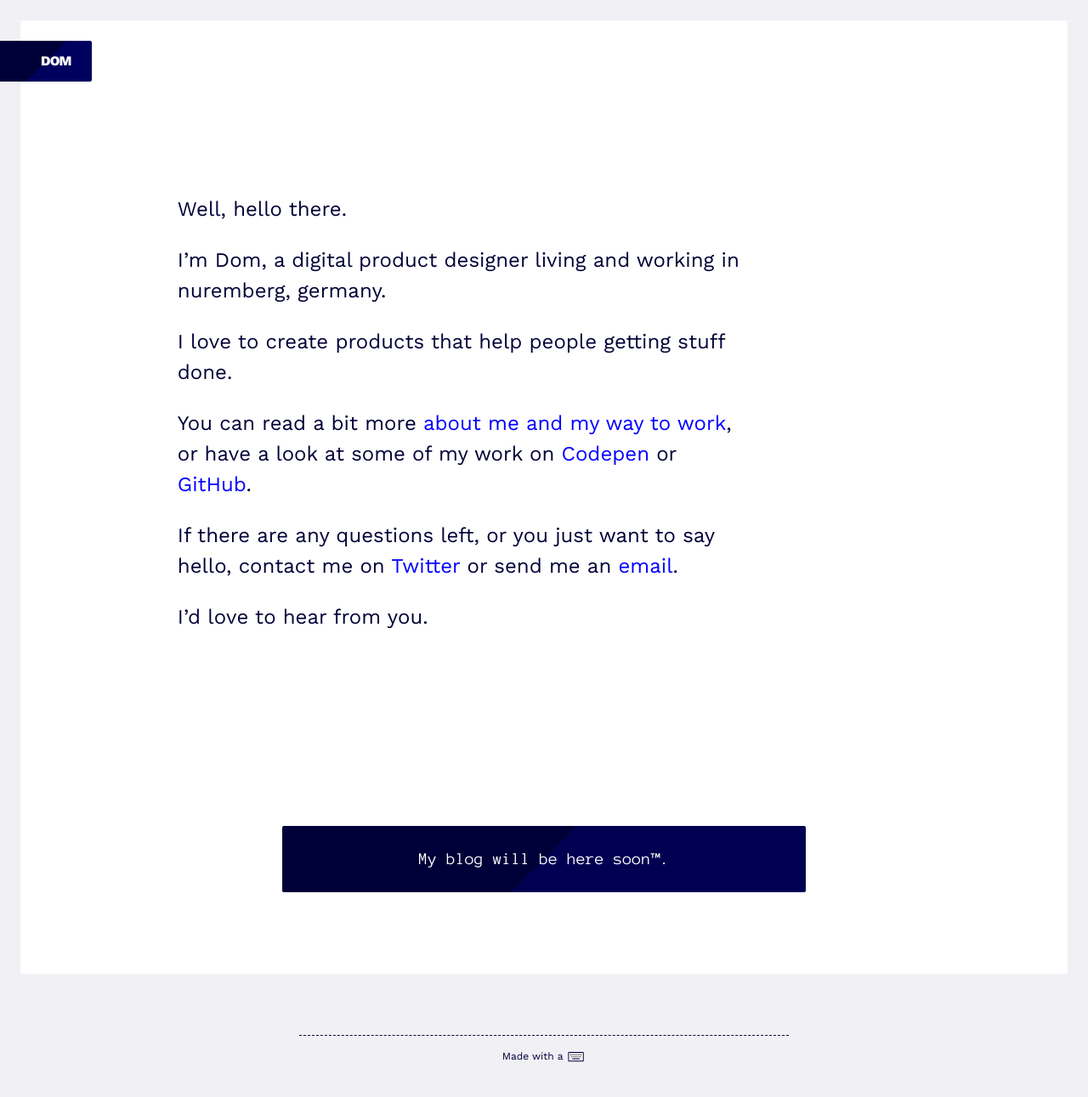
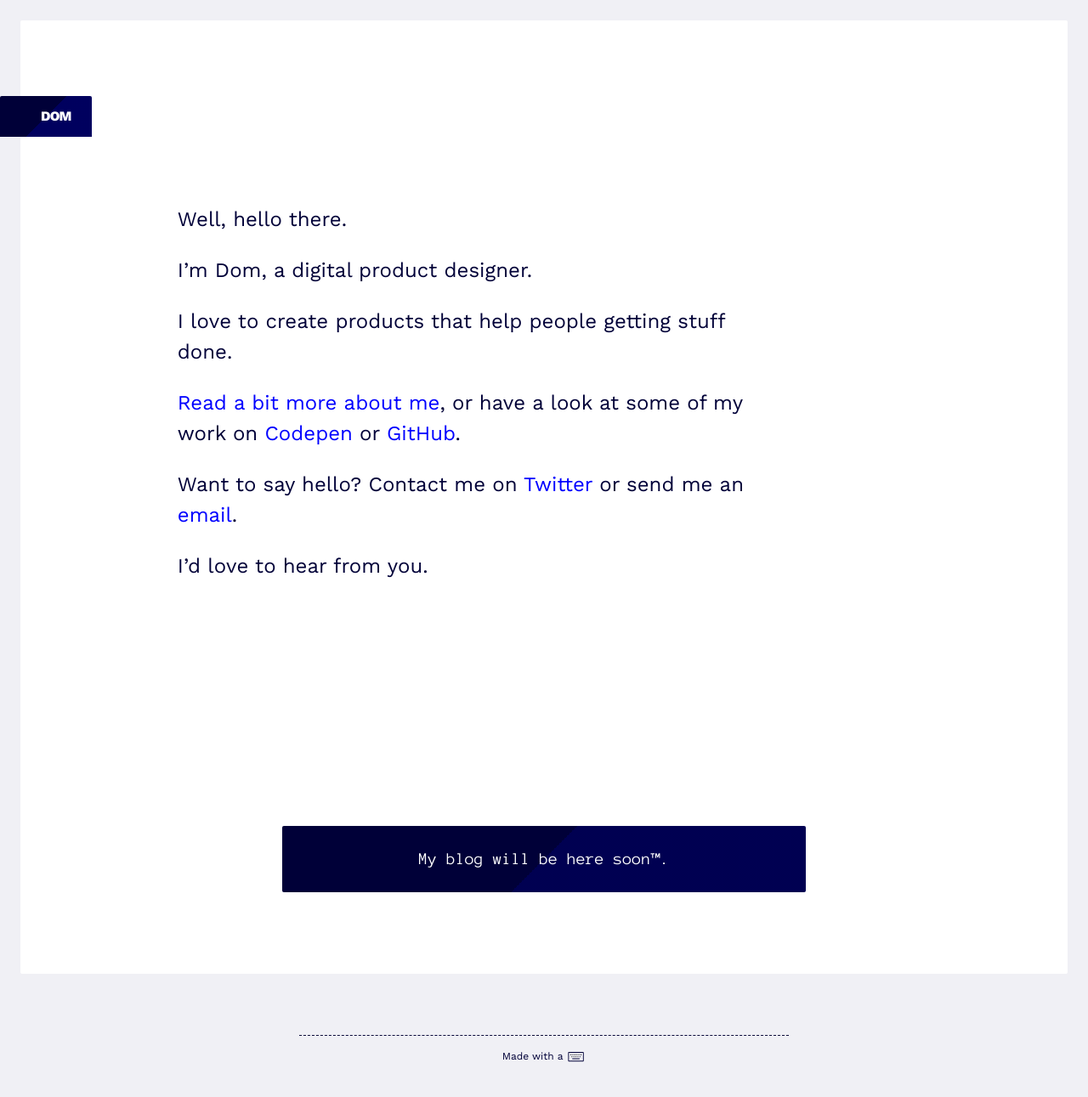
Before and after one commit to DomSt/profileSite, a Jekyll site: the page built from index.html, in a window 1280 px wide. Shown: the whole page at 85% size. Built offline with Jekyll 4.4.1, drawn with Linux system fonts in a browser that asks for light colours.

Commit message:
Added Logo Rotation
Logo now rotates on narrower viewports to make more room for intro text.

```diff
--- a/_includes/intro.html
+++ b/_includes/intro.html
@@ -7,7 +7,7 @@
 	</p>
 
     <p>
-	  I’m Dom, a digital product designer living and working in nuremberg, germany.
+	  I’m Dom, a digital product designer.
     </p>
 
     <p>
@@ -15,12 +15,12 @@
     </p>
 
     <p>
-	  You can read a bit more <a href="/about/">about me and my way to work</a>, or have a look at some of my work on <a href="http://codepen.io/DomST/">Codepen</a> or <a href="https://github.com/DomSt">GitHub</a>.
+	  <a href="/about/">Read a bit more about me</a>, or have a look at some of my work on <a href="http://codepen.io/DomST/">Codepen</a> or <a href="https://github.com/DomSt">GitHub</a>.
     </p>
   </div>
 
   	<p>
-      If there are any questions left, or you just want to say hello, contact me on <a href="https://twitter.com/DStoecklein">Twitter</a> or send me an <a href="mailto:dominik.stoecklein@gmail.com">email</a>.
+      Want to say hello? Contact me on <a href="https://twitter.com/DStoecklein">Twitter</a> or send me an <a href="mailto:dominik.stoecklein@gmail.com">email</a>.
     </p>
 
     <p>
--- a/_sass/module/header.scss
+++ b/_sass/module/header.scss
@@ -2,23 +2,27 @@
 
 .pageHeader {
 	position: absolute;
-	top: 1.5rem;
+	top: 7.5vh;
 	left: 0;
 }
 
 .logo {
-	border-radius: 0 $border-radius $border-radius 0;
-	@include bgEffect();
+	@include bgEffect($c-main, 7.5%, 45deg);
+	padding-right: .75em;
+	padding-left: .75em;
+	text-align: center;
+	border-radius: $border-radius $border-radius 0 0;
+	transform-origin: bottom left;
+	transform: rotate(90deg)
+						 translateX(-50%);
+
 
 	&__text {
-	padding-right: .75em;
-	padding-left: 1.5em;
-	color: $c-white;
-	font-size: .75rem;
-	font-weight: 800;
-	line-height: 3em;
-	letter-spacing: -.05em;
-	text-align: right;
+		color: $c-white;
+		font-size: .75rem;
+		font-weight: 800;
+		line-height: 3em;
+		letter-spacing: -.05em;
 	}
 }
 
@@ -27,13 +31,26 @@
 // MEDIA QUERIES
 @include respond-to(small, 40rem) {
 	.pageHeader {
-		top: 3rem;
+		top: 12.5vh;
 	}
 }
 
+@include respond-to(small) {
+	.logo {
+		@include bgEffect();
+		transform: rotate(0)
+							 translateX(0);
+	}
+}
+
+
 @include respond-to(medium) {
 	.pageHeader {
-		top: 3rem;
+		top: 12.5vh;
+	}
+
+	.logo {
+		padding-left: 1.5em;
 	}
 }
 
@@ -44,9 +61,12 @@
 }
 
 @include respond-to(large, 36rem) {
+	.logo {
+		padding-left: 3em;
+		padding-right: 1.5em;
+	}
+
 	.logo__text {
-		padding-right: 1.5em;
-		padding-left: 3em;
 		font-size: 1rem;
 	}
 }
--- a/_sass/module/intro.scss
+++ b/_sass/module/intro.scss
@@ -4,11 +4,11 @@
   display: flex;
   flex-direction: column;
   justify-content: center;
-  min-height: calc(100vh - 6rem);
-  margin-top: 4.5rem;
-  margin-bottom: 1.5rem;
-  padding-left: 5%;
-  width: 95%;
+  min-height: calc(100vh - 4rem);
+  margin-top: 2rem;
+  margin-bottom: 2rem;
+  padding-left: 15%;
+  width: 90%;
   font-size: 1rem;
 
   & p {
@@ -21,10 +21,7 @@
 //MEDIA QUERIES
 
 @include respond-to(xsmall) {
- .intro {
-   padding-left: 10%;
-   width: 90%;
- }
+
 }
 
 @include respond-to(small) {
@@ -40,9 +37,7 @@
 }
 
 @include respond-to(xmedium) {
-  .intro {
-    padding-left: 15%;
-  }
+
 }
 
 @include respond-to(xmedium, 40rem) {
--- a/_sass/module/teaser.scss
+++ b/_sass/module/teaser.scss
@@ -1,6 +1,7 @@
 
 
 .teaser {
+	@include bgEffect($c-main, 5%);
 	margin: 3rem auto;
 	padding: 1.5rem;
 	width: 62.5%;
@@ -8,7 +9,6 @@
 	font-family: "Anonymous Pro", monospace;
 	text-align: center;
 	border-radius: $border-radius;
-	@include bgEffect($c-main, 5%);
 
 	&__info {
 		margin-top: .75rem;
```
